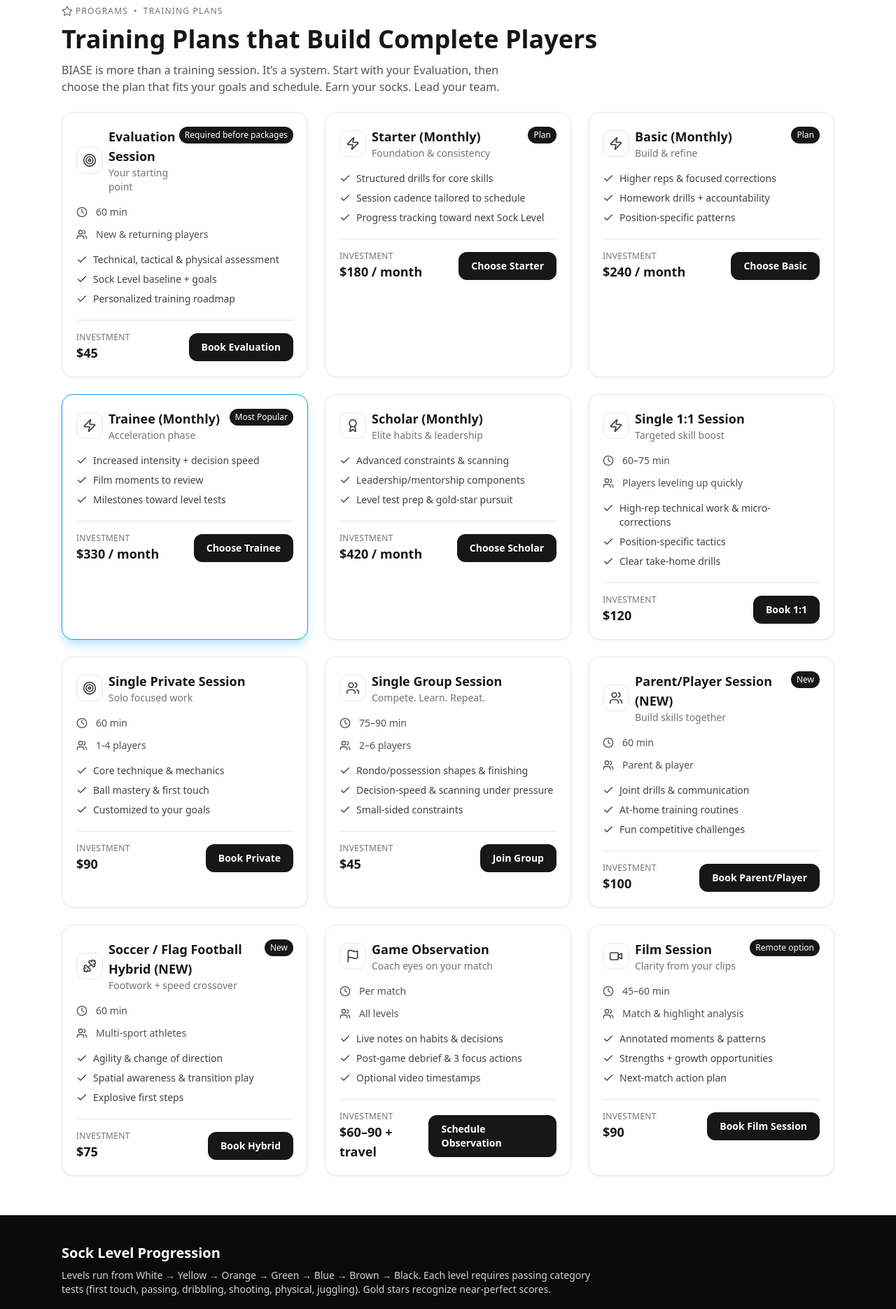
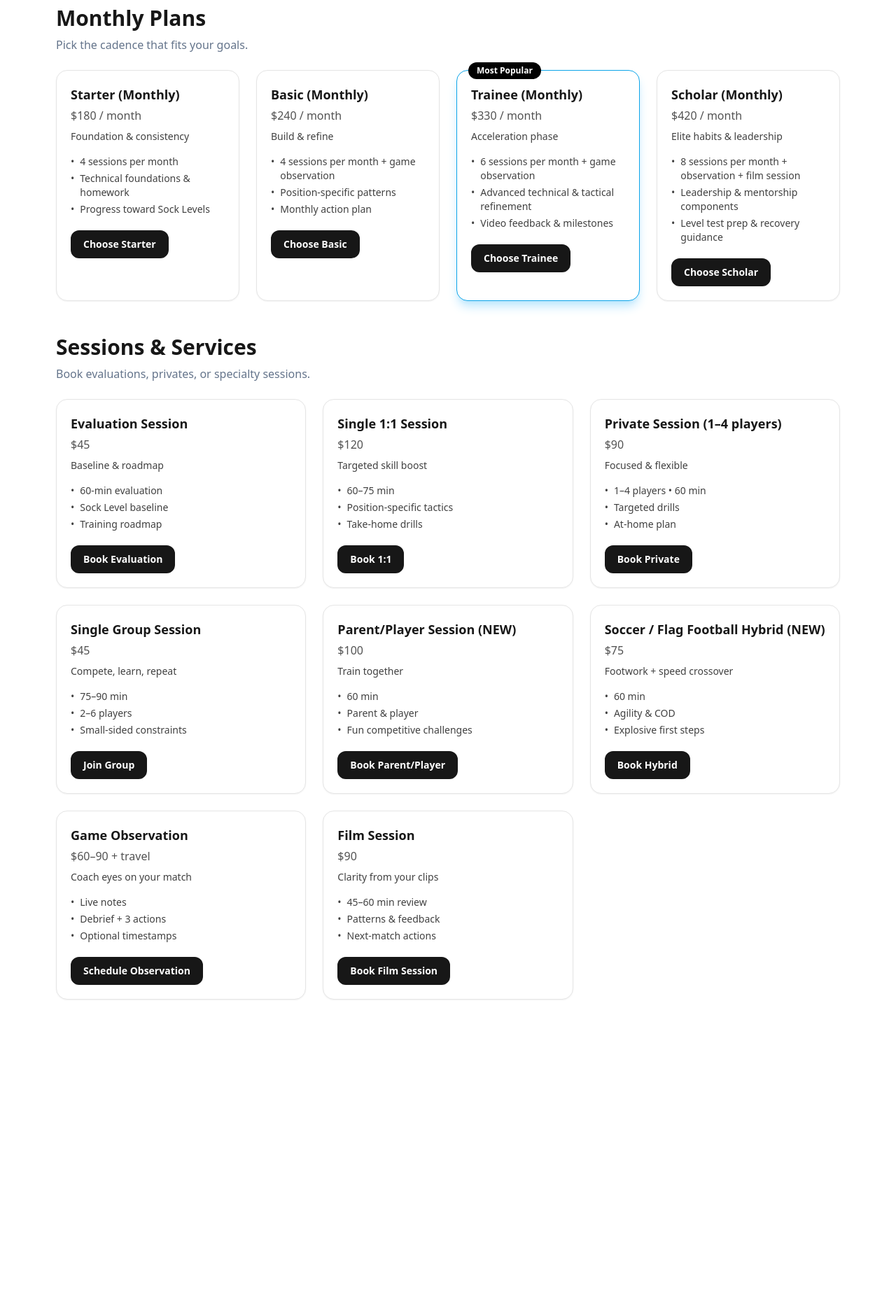
Before and after one commit to BiaseSports/biaseports-site, a Next.js app: page /programs in a window 1280 px wide. Shown: the part 40-1910 px from the top of the page at 70% size. After the commit the page ends 1516 px from the top, so only its background shows below. Built offline with nearby package versions, Linux system fonts and the light colour scheme.

Commit message:
Update TrainingPlansSection.jsx

```diff
--- a/components/TrainingPlansSection.jsx
+++ b/components/TrainingPlansSection.jsx
@@ -1,375 +1,225 @@
-import React from "react";
-import { Check, Star, Clock, Users, Dumbbell, Video, Award, Zap, Flag, Target } from "lucide-react";
+// components/TrainingPlansSection.jsx
+import Link from "next/link";
 
-// ---------- Editable data ----------
-const slugMap = {
-  starter: "starter",
-  basic: "basic",
-  trainee: "trainee",
-  scholar: "scholar",
-  evaluation: "evaluation",
-  single_1v1: "one-on-one",
-  single_private: "private-session",
-  single_group: "group-session",
-  parent_player: "parent-player",
-  soccer_flag: "soccer-flag",
-  game_observation: "game-observation",
-  film_session: "film-session",
-};
-
+export default function TrainingPlansSection() {
+  // Monthly plans + services (ids match the /plans/* page slugs)
   const plans = [
-  {
-    id: "evaluation",
-    name: "Evaluation Session",
-    tagline: "Your starting point",
-    price: "$45",
-    duration: "60 min",
-    audience: "New & returning players",
-    badge: "Required before packages",
-    highlights: [
-      "Technical, tactical & physical assessment",
-      "Sock Level baseline + goals",
-      "Personalized training roadmap",
-    ],
-    cta: { label: "Book Evaluation", href: "#book-eval" },
-    featured: true,
-    icon: <Target className="w-5 h-5"/>,
-  },
+    // ---- Monthly Plans ----
     {
       id: "starter",
       name: "Starter (Monthly)",
+      price: "$180 / month",
       tagline: "Foundation & consistency",
-    price: "$180 / month",
-    duration: "",
-    audience: "",
-    badge: "Plan",
       highlights: [
-      "Structured drills for core skills",
-      "Session cadence tailored to schedule",
-      "Progress tracking toward next Sock Level",
+        "4 sessions per month",
+        "Technical foundations & homework",
+        "Progress toward Sock Levels",
       ],
-    cta: { label: "Choose Starter", href: "/plans/starter" },
-    icon: <Zap className="w-5 h-5"/>,
+      badge: "",
+      group: "monthly",
+      cta: "Choose Starter",
     },
     {
       id: "basic",
       name: "Basic (Monthly)",
+      price: "$240 / month",
       tagline: "Build & refine",
-    price: "$240 / month",
-    duration: "",
-    audience: "",
-    badge: "Plan",
       highlights: [
-      "Higher reps & focused corrections",
-      "Homework drills + accountability",
+        "4 sessions per month + game observation",
         "Position-specific patterns",
+        "Monthly action plan",
       ],
-    cta: { label: "Choose Basic", href: "/plans/basic" },
-    icon: <Zap className="w-5 h-5"/>,
+      badge: "",
+      group: "monthly",
+      cta: "Choose Basic",
     },
     {
       id: "trainee",
       name: "Trainee (Monthly)",
+      price: "$330 / month",
       tagline: "Acceleration phase",
-    price: "$330 / month",
-    duration: "",
-    audience: "",
+      highlights: [
+        "6 sessions per month + game observation",
+        "Advanced technical & tactical refinement",
+        "Video feedback & milestones",
+      ],
       badge: "Most Popular",
-    highlights: [
-      "Increased intensity + decision speed",
-      "Film moments to review",
-      "Milestones toward level tests",
-    ],
-    cta: { label: "Choose Trainee", href: "/plans/trainee" },
-    icon: <Zap className="w-5 h-5"/>,
+      group: "monthly",
+      cta: "Choose Trainee",
     },
     {
       id: "scholar",
       name: "Scholar (Monthly)",
+      price: "$420 / month",
       tagline: "Elite habits & leadership",
-    price: "$420 / month",
-    duration: "",
-    audience: "",
+      highlights: [
+        "8 sessions per month + observation + film session",
+        "Leadership & mentorship components",
+        "Level test prep & recovery guidance",
+      ],
       badge: "",
-    highlights: [
-      "Advanced constraints & scanning",
-      "Leadership/mentorship components",
-      "Level test prep & gold-star pursuit",
-    ],
-    cta: { label: "Choose Scholar", href: "/plans/scholar" },
-    icon: <Award className="w-5 h-5"/>,
+      group: "monthly",
+      cta: "Choose Scholar",
+    },
+
+    // ---- A la carte / Services ----
+    {
+      id: "evaluation",
+      name: "Evaluation Session",
+      price: "$45",
+      tagline: "Baseline & roadmap",
+      highlights: ["60-min evaluation", "Sock Level baseline", "Training roadmap"],
+      badge: "",
+      group: "services",
+      cta: "Book Evaluation",
     },
     {
-    id: "single_1v1",
+      id: "one-on-one",
       name: "Single 1:1 Session",
+      price: "$120",
       tagline: "Targeted skill boost",
-    price: "$120",
-    duration: "60–75 min",
-    audience: "Players leveling up quickly",
+      highlights: ["60–75 min", "Position-specific tactics", "Take-home drills"],
       badge: "",
-    highlights: [
-      "High-rep technical work & micro-corrections",
-      "Position-specific tactics",
-      "Clear take-home drills",
-    ],
-    cta: { label: "Book 1:1", href: "#book-1v1" },
-    icon: <Zap className="w-5 h-5"/>,
+      group: "services",
+      cta: "Book 1:1",
     },
     {
-    id: "single_private",
-    name: "Single Private Session",
-    tagline: "Solo focused work",
+      id: "private-session",
+      name: "Private Session (1–4 players)",
       price: "$90",
-    duration: "60 min",
-    audience: "1-4 players",
+      tagline: "Focused & flexible",
+      highlights: ["1–4 players • 60 min", "Targeted drills", "At-home plan"],
       badge: "",
-    highlights: [
-      "Core technique & mechanics",
-      "Ball mastery & first touch",
-      "Customized to your goals",
-    ],
-    cta: { label: "Book Private", href: "#book-private" },
-    icon: <Target className="w-5 h-5"/>,
+      group: "services",
+      cta: "Book Private",
     },
     {
-    id: "single_group",
+      id: "group-session",
       name: "Single Group Session",
-    tagline: "Compete. Learn. Repeat.",
       price: "$45",
-    duration: "75–90 min",
-    audience: "2–6 players",
+      tagline: "Compete, learn, repeat",
+      highlights: ["75–90 min", "2–6 players", "Small-sided constraints"],
       badge: "",
-    highlights: [
-      "Rondo/possession shapes & finishing",
-      "Decision-speed & scanning under pressure",
-      "Small-sided constraints",
-    ],
-    cta: { label: "Join Group", href: "#book-group" },
-    icon: <Users className="w-5 h-5"/>,
+      group: "services",
+      cta: "Join Group",
     },
     {
-    id: "parent_player",
+      id: "parent-player",
       name: "Parent/Player Session (NEW)",
-    tagline: "Build skills together",
       price: "$100",
-    duration: "60 min",
-    audience: "Parent & player",
-    badge: "New",
-    highlights: [
-      "Joint drills & communication",
-      "At-home training routines",
-      "Fun competitive challenges",
-    ],
-    cta: { label: "Book Parent/Player", href: "#book-parent" },
-    icon: <Users className="w-5 h-5"/>,
+      tagline: "Train together",
+      highlights: ["60 min", "Parent & player", "Fun competitive challenges"],
+      badge: "",
+      group: "services",
+      cta: "Book Parent/Player",
     },
     {
-    id: "soccer_flag",
+      id: "soccer-flag",
       name: "Soccer / Flag Football Hybrid (NEW)",
+      price: "$75",
       tagline: "Footwork + speed crossover",
-    price: "$75",
-    duration: "60 min",
-    audience: "Multi-sport athletes",
-    badge: "New",
-    highlights: [
-      "Agility & change of direction",
-      "Spatial awareness & transition play",
-      "Explosive first steps",
-    ],
-    cta: { label: "Book Hybrid", href: "#book-hybrid" },
-    icon: <Dumbbell className="w-5 h-5"/>,
+      highlights: ["60 min", "Agility & COD", "Explosive first steps"],
+      badge: "",
+      group: "services",
+      cta: "Book Hybrid",
     },
     {
-    id: "game_observation",
+      id: "game-observation",
       name: "Game Observation",
+      price: "$60–90 + travel",
       tagline: "Coach eyes on your match",
-    price: "$60–90 + travel",
-    duration: "Per match",
-    audience: "All levels",
+      highlights: ["Live notes", "Debrief + 3 actions", "Optional timestamps"],
       badge: "",
-    highlights: [
-      "Live notes on habits & decisions",
-      "Post-game debrief & 3 focus actions",
-      "Optional video timestamps",
-    ],
-    cta: { label: "Schedule Observation", href: "#book-observe" },
-    icon: <Flag className="w-5 h-5"/>,
+      group: "services",
+      cta: "Schedule Observation",
     },
     {
-    id: "film_session",
+      id: "film-session",
       name: "Film Session",
+      price: "$90",
       tagline: "Clarity from your clips",
-    price: "$90",
-    duration: "45–60 min",
-    audience: "Match & highlight analysis",
-    badge: "Remote option",
-    highlights: [
-      "Annotated moments & patterns",
-      "Strengths + growth opportunities",
-      "Next-match action plan",
-    ],
-    cta: { label: "Book Film Session", href: "#book-film" },
-    icon: <Video className="w-5 h-5"/>,
+      highlights: ["45–60 min review", "Patterns & feedback", "Next-match actions"],
+      badge: "",
+      group: "services",
+      cta: "Book Film Session",
     },
   ];
 
-const faqs = [
-  {
-    q: "Do I need an Evaluation first?",
-    a: "Yes. Every player begins with an Evaluation Session so we can identify your baseline Sock Level and map your personalized training plan.",
-  },
-  {
-    q: "How are Sock Levels awarded?",
-    a: "Levels are earned by passing category tests (first touch, passing, dribbling, shooting, physical, juggling). Some levels include leadership & game IQ criteria. Gold stars recognize near-perfect scores.",
-  },
-  {
-    q: "What should I bring?",
-    a: "Ball, cleats/turf shoes, water, and a great attitude. We'll supply cones, mannequins, bands, and goals.",
-  },
-  {
-    q: "Where are sessions held?",
-    a: "We train at local fields in Orange County. Exact location is shared in your confirmation email after booking.",
-  },
-  {
-    q: "Can I reschedule?",
-    a: "Yes, with 24h notice. Same-day cancellations are considered a session used.",
-  },
-];
+  const monthly = plans.filter(p => p.group === "monthly");
+  const services = plans.filter(p => p.group === "services");
 
-export default function TrainingPlansSection() {
   return (
-    <section className="w-full bg-white">
-      {/* Header */}
-      <div className="mx-auto max-w-6xl px-6 pt-12 pb-6">
-        <div className="flex items-center gap-2 text-xs uppercase tracking-widest text-neutral-500">
-          <span className="inline-flex items-center gap-1"><Star className="w-4 h-4"/> Programs</span>
-          <span>•</span>
-          <span>Training Plans</span>
-        </div>
-        <h1 className="mt-3 text-3xl sm:text-4xl font-bold text-neutral-900">Training Plans that Build Complete Players</h1>
-        <p className="mt-3 max-w-2xl text-neutral-600">
-          BIASE is more than a training session. It’s a system. Start with your Evaluation, then choose the plan that fits your goals and schedule. Earn your socks. Lead your team.
-        </p>
-      </div>
+    <section className="max-w-6xl mx-auto px-4 py-12">
+      {/* Monthly Plans */}
+      <h2 className="text-2xl md:text-3xl font-bold">Monthly Plans</h2>
+      <p className="mt-2 text-slate-500">Pick the cadence that fits your goals.</p>
 
-      {/* Plans grid */}
-      <div className="mx-auto max-w-6xl px-6 pb-14 grid gap-6 sm:grid-cols-2 lg:grid-cols-3">
-        {plans.map((p) => (
-          <article key={p.id} className={`relative rounded-2xl border bg-white p-5 transition-transform hover:-translate-y-0.5 ${
+      <div className="mt-6 grid md:grid-cols-2 lg:grid-cols-4 gap-6">
+        {monthly.map(p => (
+          <article
+            key={p.id}
+            className={`relative rounded-2xl border bg-white p-5 transition-transform hover:-translate-y-0.5 ${
               p.badge === "Most Popular"
                 ? "border-sky-500 shadow-lg shadow-sky-200"
                 : "border-neutral-200 shadow-sm"
             }`}
           >
-            <div className="flex items-start justify-between">
-              <div className="flex items-center gap-2 text-neutral-700">
-                <div className="rounded-xl border border-neutral-200 p-2">{p.icon}</div>
-                <div>
-                  <h3 className="font-semibold text-lg text-neutral-900">{p.name}</h3>
-                  <p className="text-sm text-neutral-500">{p.tagline}</p>
-                </div>
-              </div>
             {p.badge && (
-                <span className="text-xs bg-neutral-900 text-white px-2 py-1 rounded-full whitespace-nowrap">{p.badge}</span>
-              )}
-            </div>
-
-            {p.duration && (
-              <div className="mt-4 flex items-center gap-3 text-sm text-neutral-600">
-                <Clock className="w-4 h-4"/> <span>{p.duration}</span>
+              <div className="absolute -top-3 left-4 rounded-full bg-black text-white text-xs font-semibold px-3 py-1">
+                {p.badge}
               </div>
             )}
+            <h3 className="text-lg font-semibold">{p.name}</h3>
+            <div className="text-neutral-600 mt-1">{p.price}</div>
+            <p className="mt-2 text-neutral-700 text-sm">{p.tagline}</p>
 
-            {p.audience && (
-              <div className="mt-3 flex items-center gap-3 text-sm text-neutral-600">
-                <Users className="w-4 h-4"/> <span>{p.audience}</span>
-              </div>
-            )}
-
-            {p.highlights?.length > 0 && (
-              <ul className="mt-4 space-y-2">
+            <ul className="mt-4 space-y-1 text-sm text-neutral-700">
               {p.highlights.map((h, i) => (
-                  <li key={i} className="flex items-start gap-2 text-sm text-neutral-700">
-                    <Check className="w-4 h-4 mt-0.5"/> <span>{h}</span>
+                <li key={i} className="flex gap-2">
+                  <span>•</span>
+                  <span>{h}</span>
                 </li>
               ))}
             </ul>
-            )}
 
-            <div className="mt-5 pt-4 border-t border-neutral-200 flex items-center justify-between">
-              <div>
-                <div className="text-xs uppercase tracking-wide text-neutral-500">Investment</div>
-                <div className="text-lg font-semibold text-neutral-900">{p.price}</div>
-              </div>
-              <a href={p.cta.href} className="inline-flex items-center gap-2 rounded-xl border-2 border-neutral-900 bg-neutral-900 text-white px-4 py-2 text-sm font-semibold hover:bg-white hover:text-neutral-900 transition-colors">
-                {p.cta.label}
-              </a>
-            </div>
+            <Link
+              href={`/plans/${p.id}`}
+              className="mt-5 inline-flex items-center gap-2 rounded-xl border-2 border-neutral-900 bg-neutral-900 text-white px-4 py-2 text-sm font-semibold hover:bg-white hover:text-neutral-900 transition-colors"
+            >
+              {p.cta}
+            </Link>
           </article>
         ))}
       </div>
 
-      {/* Sock Levels band */}
-      <div className="bg-neutral-950">
-        <div className="mx-auto max-w-6xl px-6 py-10 text-white">
-          <h2 className="text-xl font-semibold">Sock Level Progression</h2>
-          <p className="mt-2 text-sm text-neutral-300 max-w-3xl">
-            Levels run from White → Yellow → Orange → Green → Blue → Brown → Black. Each level requires passing category tests (first touch, passing, dribbling, shooting, physical, juggling). Gold stars recognize near-perfect scores.
-          </p>
-          <div className="mt-5 grid grid-cols-2 sm:grid-cols-4 lg:grid-cols-7 gap-3">
-            {[
-              {label: "White", hex: "#ffffff", text: "#111"},
-              {label: "Yellow", hex: "#facc15", text: "#111"},
-              {label: "Orange", hex: "#fb923c", text: "#111"},
-              {label: "Green", hex: "#22c55e", text: "#111"},
-              {label: "Blue", hex: "#3b82f6", text: "#fff"},
-              {label: "Brown", hex: "#92400e", text: "#fff"},
-              {label: "Black", hex: "#111827", text: "#fff"},
-            ].map((s) => (
-              <div key={s.label} className="rounded-2xl p-4 border border-neutral-800 flex items-center justify-between" style={{background: s.hex, color: s.text}}>
-                <span className="text-sm font-semibold">{s.label}</span>
-                <span className="text-[10px] uppercase tracking-wider opacity-80">Sock</span>
-              </div>
+      {/* Services */}
+      <h2 className="mt-12 text-2xl md:text-3xl font-bold">Sessions & Services</h2>
+      <p className="mt-2 text-slate-500">Book evaluations, privates, or specialty sessions.</p>
+
+      <div className="mt-6 grid md:grid-cols-2 lg:grid-cols-3 gap-6">
+        {services.map(p => (
+          <article key={p.id} className="rounded-2xl border border-neutral-200 bg-white p-5 shadow-sm transition-transform hover:-translate-y-0.5">
+            <h3 className="text-lg font-semibold">{p.name}</h3>
+            <div className="text-neutral-600 mt-1">{p.price}</div>
+            <p className="mt-2 text-neutral-700 text-sm">{p.tagline}</p>
+
+            <ul className="mt-4 space-y-1 text-sm text-neutral-700">
+              {p.highlights.map((h, i) => (
+                <li key={i} className="flex gap-2">
+                  <span>•</span>
+                  <span>{h}</span>
+                </li>
               ))}
-          </div>
-        </div>
-      </div>
+            </ul>
 
-      {/* FAQs */}
-      <div className="mx-auto max-w-6xl px-6 py-12">
-        <h3 className="text-2xl font-bold text-neutral-900">FAQs</h3>
-        <div className="mt-5 grid gap-4 sm:grid-cols-2">
-          {faqs.map((f, i) => (
-            <details key={i} className="group rounded-2xl border border-neutral-200 p-5 open:shadow-sm">
-              <summary className="cursor-pointer list-none font-semibold text-neutral-900 flex items-center justify-between">
-                {f.q}
-                <span className="ml-4 text-neutral-400 group-open:rotate-45 transition">+</span>
-              </summary>
-              <p className="mt-3 text-neutral-700 text-sm">{f.a}</p>
-            </details>
+            <Link
+              href={`/plans/${p.id}`}
+              className="mt-5 inline-flex items-center gap-2 rounded-xl border-2 border-neutral-900 bg-neutral-900 text-white px-4 py-2 text-sm font-semibold hover:bg-white hover:text-neutral-900 transition-colors"
+            >
+              {p.cta}
+            </Link>
+          </article>
         ))}
-        </div>
-      </div>
-
-      {/* CTA band */}
-      <div className="bg-neutral-100">
-        <div className="mx-auto max-w-6xl px-6 py-10 flex flex-col sm:flex-row items-center justify-between gap-4">
-          <div>
-            <h4 className="text-xl font-semibold text-neutral-900">Ready to get started?</h4>
-            <p className="text-neutral-600 text-sm">Begin with your Evaluation, then choose 1:1, Small Group, or the Mastery Track. More than a training session.</p>
-          </div>
-          <div className="flex gap-3">
-            <a href="#book-eval" className="rounded-xl border-2 border-neutral-900 bg-neutral-900 text-white px-4 py-2 text-sm font-semibold hover:bg-white hover:text-neutral-900 transition-colors">Book Evaluation</a>
-            <a href="#contact" className="rounded-xl border-2 border-neutral-900 px-4 py-2 text-sm font-semibold hover:bg-neutral-900 hover:text-white transition-colors">Contact</a>
-          </div>
-        </div>
-      </div>
-
-      {/* Footer microcopy */}
-      <div className="mx-auto max-w-6xl px-6 py-6 text-xs text-neutral-500">
-        <p>
-          Note: Update each plan’s <span className="font-semibold">price</span> and <span className="font-semibold">CTA links</span> in the data above as needed. Add or remove plans by editing the <code>plans[]</code> array.
-        </p>
       </div>
     </section>
   );
```
Lines whose indentation alone changed are shown as unchanged.
